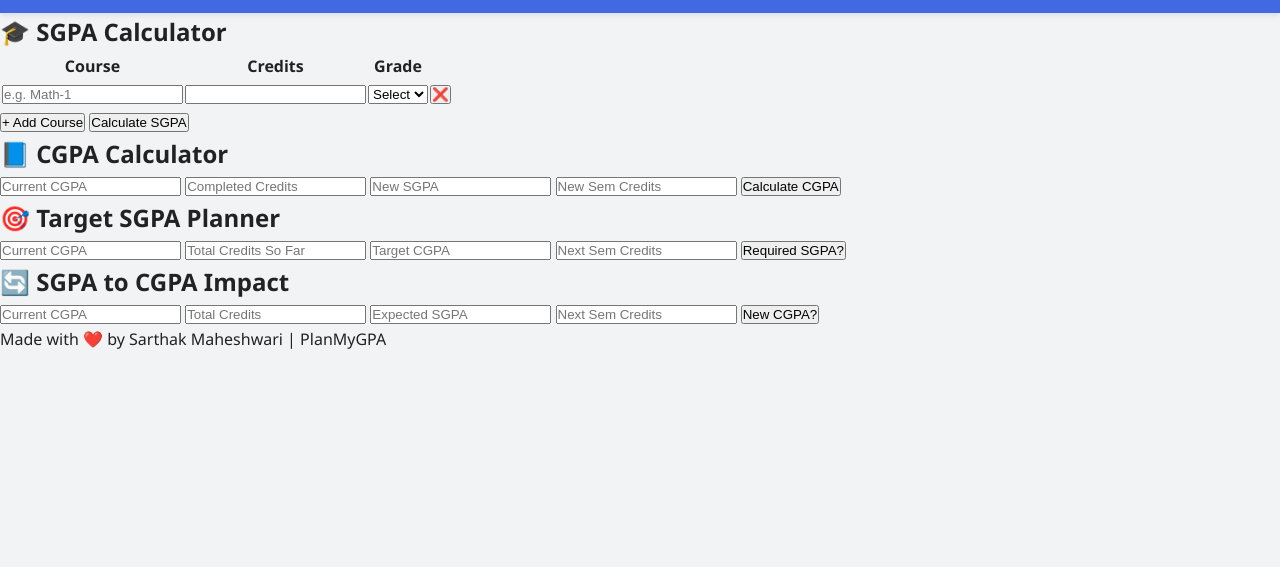
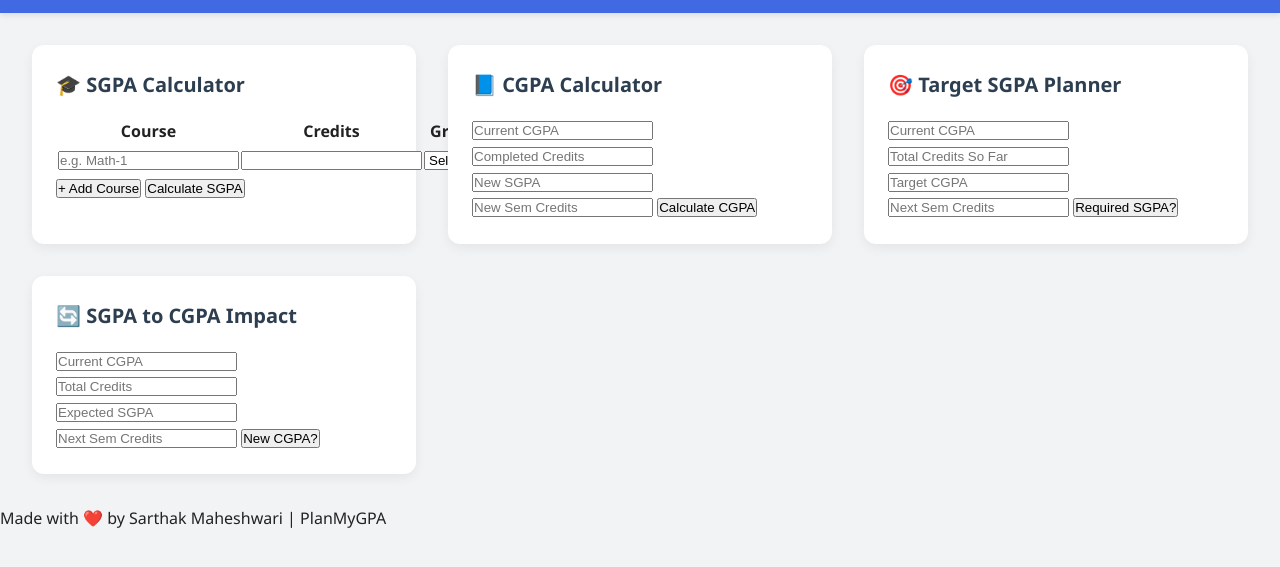
Before and after one commit to sarthakkaiser11/PlanMyGPA, a plain HTML site: page index.html in a window 1280 px wide. Shown: the part 57-624 px from the top of the page. Drawn offline with Linux system fonts and the light colour scheme; a script that the page names is missing.

Commit message:
added Main Layout and Card Styles

```diff
--- a/style.css
+++ b/style.css
@@ -35,3 +35,26 @@
     cursor: pointer;
     color: white;
   }
+
+   /* ---------- Main Layout ---------- */
+   .main-grid {
+    display: grid;
+    gap: 2rem;
+    padding: 2rem;
+    grid-template-columns: repeat(auto-fit, minmax(320px, 1fr));
+  }
+
+  /* ---------- Card Styles ---------- */
+  .card {
+    background-color: white;
+    padding: 1.5rem;
+    border-radius: 12px;
+    box-shadow: 0 4px 12px rgba(0, 0, 0, 0.06);
+    transition: background-color 0.3s;
+  }
+
+  .card h2 {
+    margin-bottom: 1rem;
+    font-size: 1.25rem;
+    color: #2c3e50;
+  }
```
